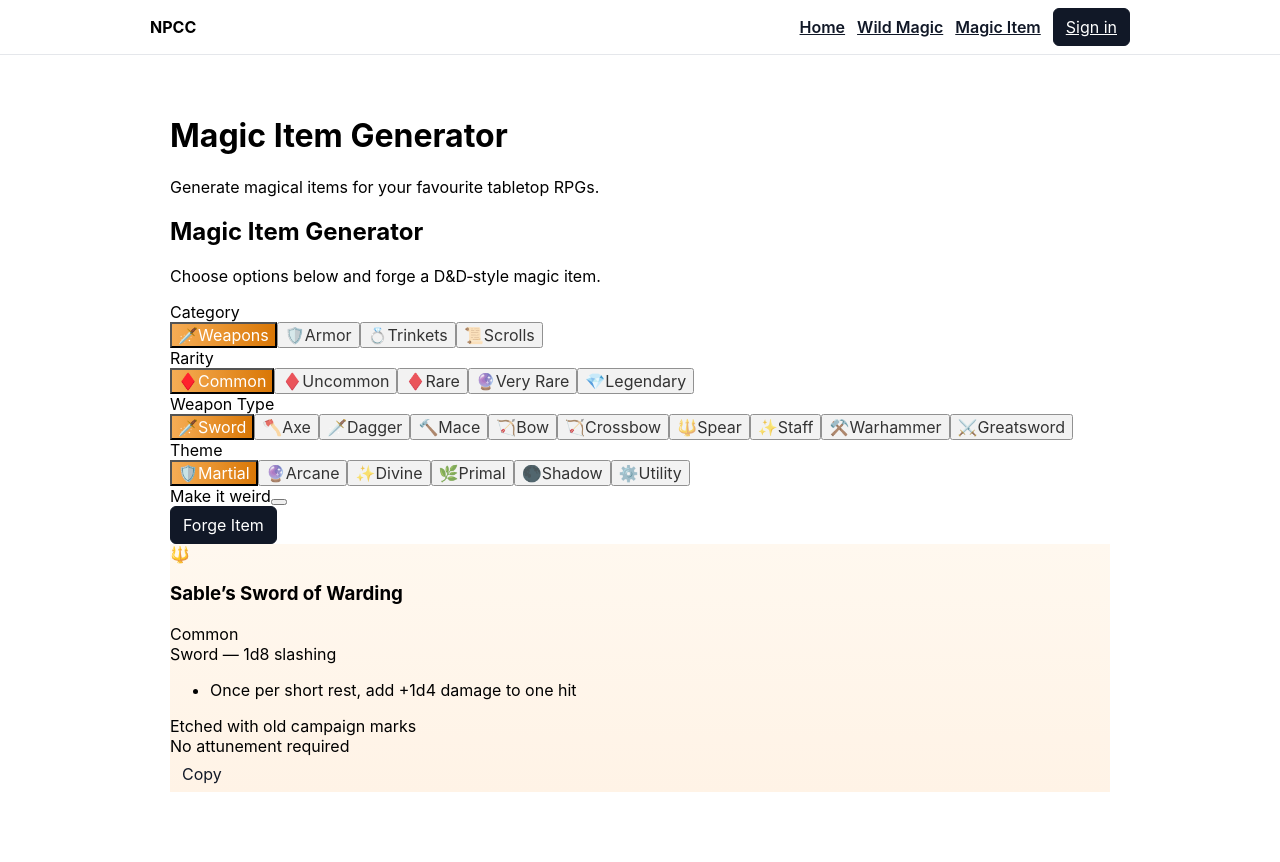
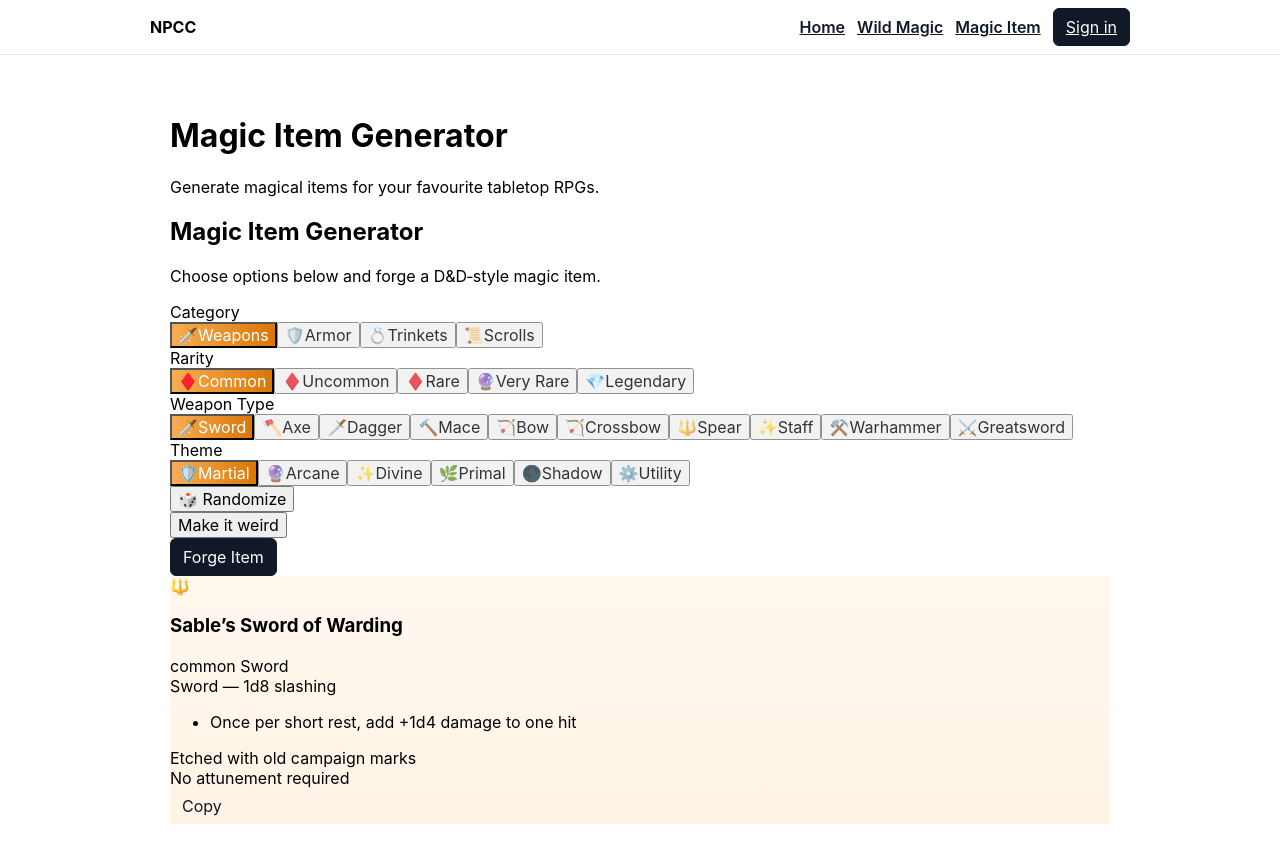
Before and after one commit to exalonline-max/npcc, a Next.js app: page /tools/magic-item in a window 1280 px wide. Both pictures are taken after a click on the button "Forge Item". Before the commit the page ends 832 px from the top, so only its background shows below. Built offline with nearby package versions, Linux system fonts and the light colour scheme; no server answers; a web font is replaced by a local one.

Commit message:
feat(magic-item): add Randomize button, accessible weird switch, and handbook-style output layout

```diff
--- a/app/tools/magic-item/MagicItemClient.tsx
+++ b/app/tools/magic-item/MagicItemClient.tsx
@@ -382,15 +382,45 @@ function makeName(thing:string){
         </div>
 
           <div className="flex items-center gap-4">
-            <div className="flex items-center gap-3">
-              <label className="text-sm font-medium">Make it weird</label>
+            {/* Randomize button */}
+            <div>
               <button
-                aria-pressed={weird}
+                type="button"
+                onClick={()=>{
+                  // randomize selections
+                  const cats = ['weapon','armor','trinket','scroll']
+                  const c = rand(cats)
+                  setCategory(c)
+                  const r = rand(RARITIES)
+                  setRarity(r)
+                  setTheme(rand(THEMES))
+                  setWeaponType(rand(WEAPON_TYPES))
+                  setArmorType(rand(ARMOR_TYPES))
+                  // small chance to enable weird
+                  setWeird(Math.random() < 0.35)
+                }}
+                className="inline-flex items-center gap-2 px-3 py-1.5 rounded-md bg-amber-100 hover:bg-amber-200 border"
+                title="Randomize options"
+              >
+                🎲 Randomize
+              </button>
+            </div>
+
+            {/* Accessible switch: clicking anywhere toggles */}
+            <div>
+              <button
+                type="button"
+                role="switch"
+                aria-checked={weird}
                 onClick={()=>setWeird(!weird)}
-                className={`w-16 h-8 rounded-full p-1 transition-all ${weird ? 'bg-purple-600 shadow-lg' : 'bg-gray-300/80 hover:bg-gray-300'}`}
+                onKeyDown={(e)=>{ if (e.key === 'Enter' || e.key === ' ') { e.preventDefault(); setWeird(!weird) } }}
+                className={`flex items-center gap-3 px-3 py-1.5 rounded-md border shadow-sm ${weird ? 'bg-purple-600 text-white' : 'bg-white'}`}
                 title="Toggle weird effects"
               >
-                <span className={`block w-6 h-6 bg-white rounded-full transform transition ${weird ? 'translate-x-8' : 'translate-x-0'}`}></span>
+                <span className="text-sm font-medium">Make it weird</span>
+                <span className={`relative inline-block w-10 h-6 rounded-full transition-all ${weird ? 'bg-purple-400' : 'bg-gray-300'}`}>
+                  <span className={`absolute top-0.5 left-0.5 w-5 h-5 bg-white rounded-full transform transition ${weird ? 'translate-x-4' : 'translate-x-0'}`}></span>
+                </span>
               </button>
             </div>
 
@@ -410,33 +440,34 @@ function makeName(thing:string){
             <div className="absolute -inset-1 rounded-lg pointer-events-none" style={{boxShadow: 'inset 0 0 0 3px rgba(90,53,15,0.08)'}}></div>
 
             {/* Decorative header */}
-            <div className="flex items-center gap-3 mb-2">
-              <div className="w-10 h-10 rounded-full bg-amber-100 flex items-center justify-center text-2xl shadow-sm">🔱</div>
-              <div>
-                <h3 className="text-2xl font-serif font-bold leading-tight">{result.name}</h3>
-                {/* Rarity on its own line */}
-                <div className="mt-1">
-                  <span className={`inline-block px-3 py-1 text-xs font-semibold rounded-full tracking-wide shadow-inner ${
-                    result.rarity === 'Legendary' ? 'bg-yellow-400 text-black' :
-                    result.rarity === 'Very Rare' ? 'bg-fuchsia-500 text-white' :
-                    result.rarity === 'Rare' ? 'bg-indigo-500 text-white' :
-                    result.rarity === 'Uncommon' ? 'bg-green-400 text-black' : 'bg-gray-200 text-black'
-                  }`}>{result.rarity}</span>
-                </div>
+            <div className="flex items-start gap-4 mb-3">
+              <div className="w-12 h-12 rounded-full bg-amber-100 flex items-center justify-center text-2xl shadow-sm">🔱</div>
+              <div className="flex-1">
+                <h3 className="text-3xl font-serif font-bold leading-tight">{result.name}</h3>
+                {/* small italic type/rarity line like the handbook */}
+                <div className="mt-1 text-sm italic text-gray-700">{
+                  // show a concise type line: "Wondrous item, uncommon" for trinkets or "Weapon (Dagger), rare"
+                  ((): string => {
+                    if (result.description?.startsWith('Wondrous')) return `Wondrous item, ${result.rarity.toLowerCase()}`
+                    if (result.description?.includes('—')) return `${result.rarity.toLowerCase()} ${result.description.split('—')[0].trim()}`
+                    return `${result.rarity.toLowerCase()}`
+                  })()
+                }</div>
+
+                {/* main descriptive paragraph styled like the handbook */}
+                <div className="mt-3 prose-sm text-gray-800">{result.description}</div>
               </div>
             </div>
 
-            <div className="mb-3 text-sm text-gray-700">{result.description}</div>
-
-            <div className="mt-2">
-              <ul className="list-disc pl-6 space-y-1">
-                {result.affixes.map((a:any, i:number)=> <li key={i} className="text-sm">{a}</li> )}
+            <div className="mt-2 pl-3 border-l-2 border-amber-200">
+              <ul className="list-disc pl-5 space-y-1">
+                {result.affixes.map((a:any, i:number)=> <li key={i} className="text-sm leading-snug">{a}</li> )}
               </ul>
             </div>
 
-            {/* Flavor text, italic and slightly separated */}
+            {/* Flavor text, italic and slightly separated like a lore paragraph */}
             {result.flavor && (
-              <div className="mt-4 text-sm text-gray-600 italic border-t pt-3">{result.flavor}</div>
+              <div className="mt-5 text-sm text-gray-700 italic">{result.flavor}</div>
             )}
 
             {/* Bottom actions row */}
```
Lines whose indentation alone changed are shown as unchanged.
